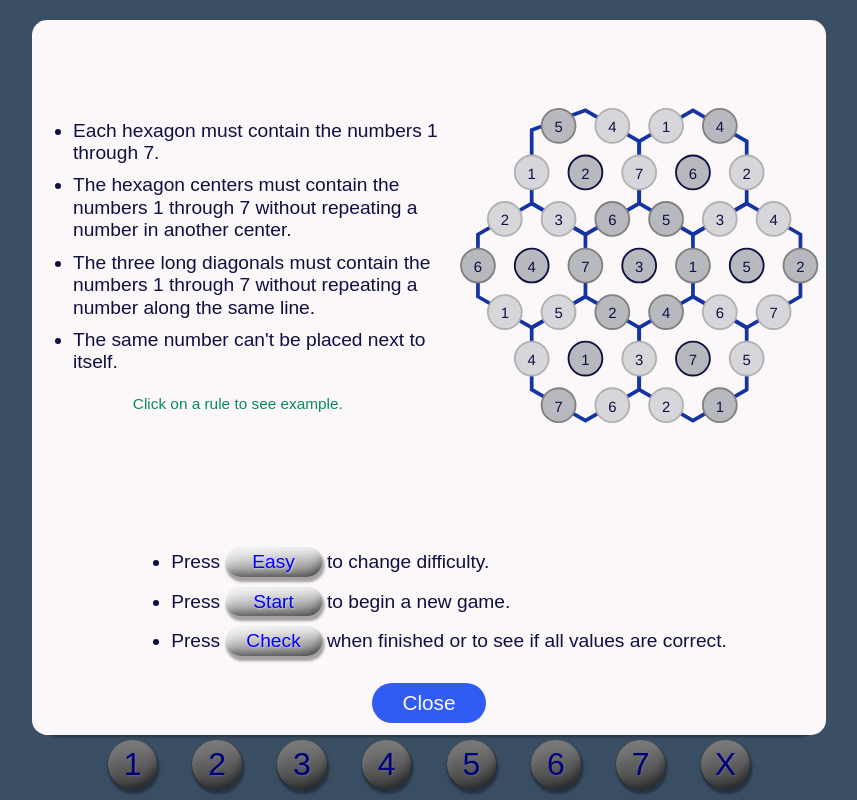
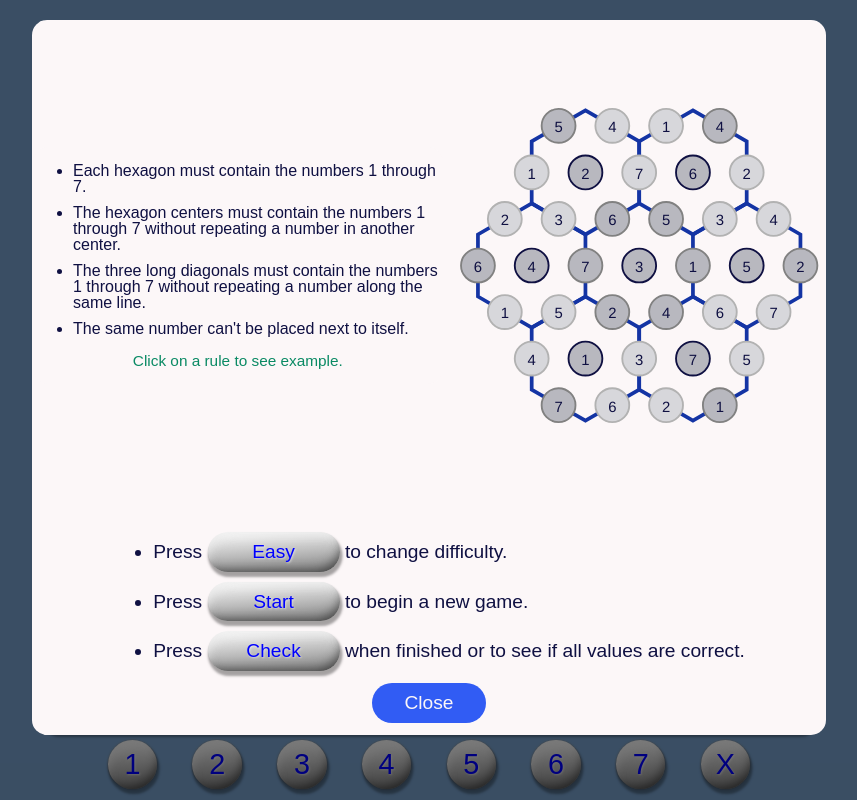
Before and after one commit to jderouin1969/game-app, a React (Vite) app: page / in a window 1280 px wide. Both pictures are taken after a click on the button "Directions". Shown: the whole page, without its empty margins (211-1068 px from the left). Built offline with nearby package versions, Linux system fonts and the light colour scheme.

Commit message:
New Sizes

```diff
--- a/src/App.css
+++ b/src/App.css
@@ -30,8 +30,8 @@
   --stop: 0%;
   --stopChange: 7.5%;
   --text-base: 1rem;
-  --text-lg: 1.3rem;
-  --text-xl: 2rem;
+  --text-lg: 1.2rem;
+  --text-xl: 1.8rem;
 }
 body {
   margin: 0;
@@ -101,8 +101,6 @@ code {
   text-align: center;
   line-height: 1;
   margin-top: calc(var(--gameSize) * .35);
-  padding: 10px 0px 0px 0px;
-
 }
 
 /* Direction Dialog */
@@ -129,8 +127,8 @@ code {
   background-color: var(--offWhite);
   color: var(--fontDark);
   border-radius: 15px;
-  font-family: Arial; font-size: 1.5dvw;
-  line-height: 1.75dvw;
+  font-family: Arial; font-size: var(--text-base);
+  line-height: 1em;
   display: flex;
   flex-direction: column;
   align-self: center;
@@ -157,13 +155,14 @@ code {
   gap: 10px;
   align-self: center;
   justify-self: center;
-  font-family: Arial; font-size: 1.5dvw;
+  font-family: Arial; font-size: var(--text-lg);
   grid-column: 1 / 3;
   grid-row: 2;
 }
 .example-button {
-  width: 7.5dvw;
-  height: 2.3dvw;
+  font-size: var(--text-lg);
+  width: calc(var(--gameSize) / 6);
+  height: calc(var(--gameSize) / 20);
   border-radius: 999px;
   border: none;
   outline: none;
--- a/src/data.jsx
+++ b/src/data.jsx
@@ -97,7 +97,7 @@ export const data = {
       x3: center, y3: center - (2 * smallR),
       x4: center - (Math.sqrt(3) * smallR), y4: center - smallR,
       x5: center - (Math.sqrt(3) * 2 * smallR), y5: center - (2 * smallR),
-      x6: center - (Math.sqrt(3) * 2 * smallR), y6: center - (4 * hexR)},
+      x6: center - (Math.sqrt(3) * 2 * smallR), y6: center - (4 * smallR)},
     {id: 1, x1: center + (Math.sqrt(3) * smallR), y1: center - (5 * smallR),
       x2: center + (Math.sqrt(3) * 2 * smallR), y2: center - (4 * smallR),
       x3: center + (Math.sqrt(3) * 2 * smallR), y3: center - (2 * smallR),
```
Also changed, not shown: 4 other files (tests, documents, lock files or other folders).
